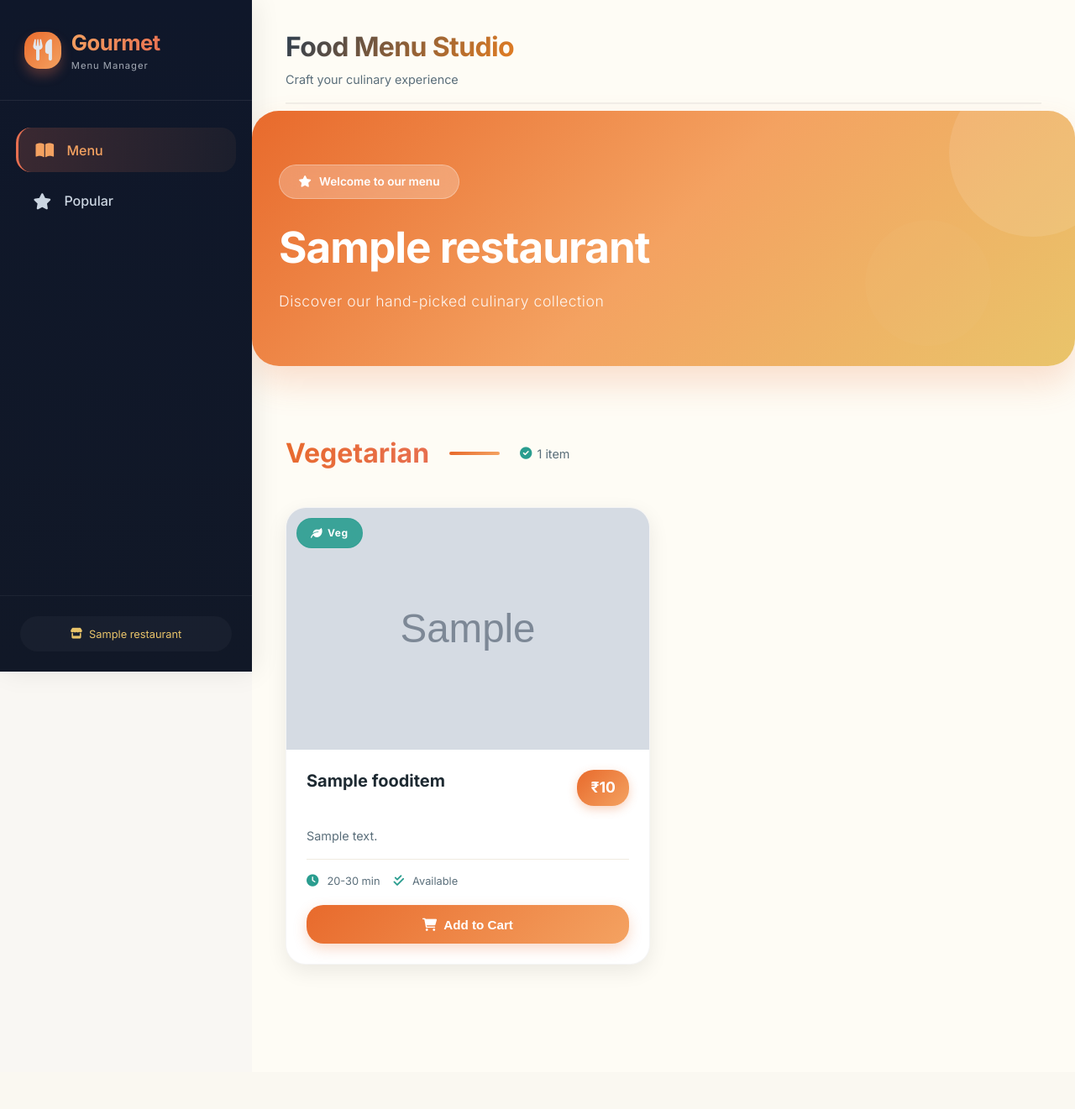
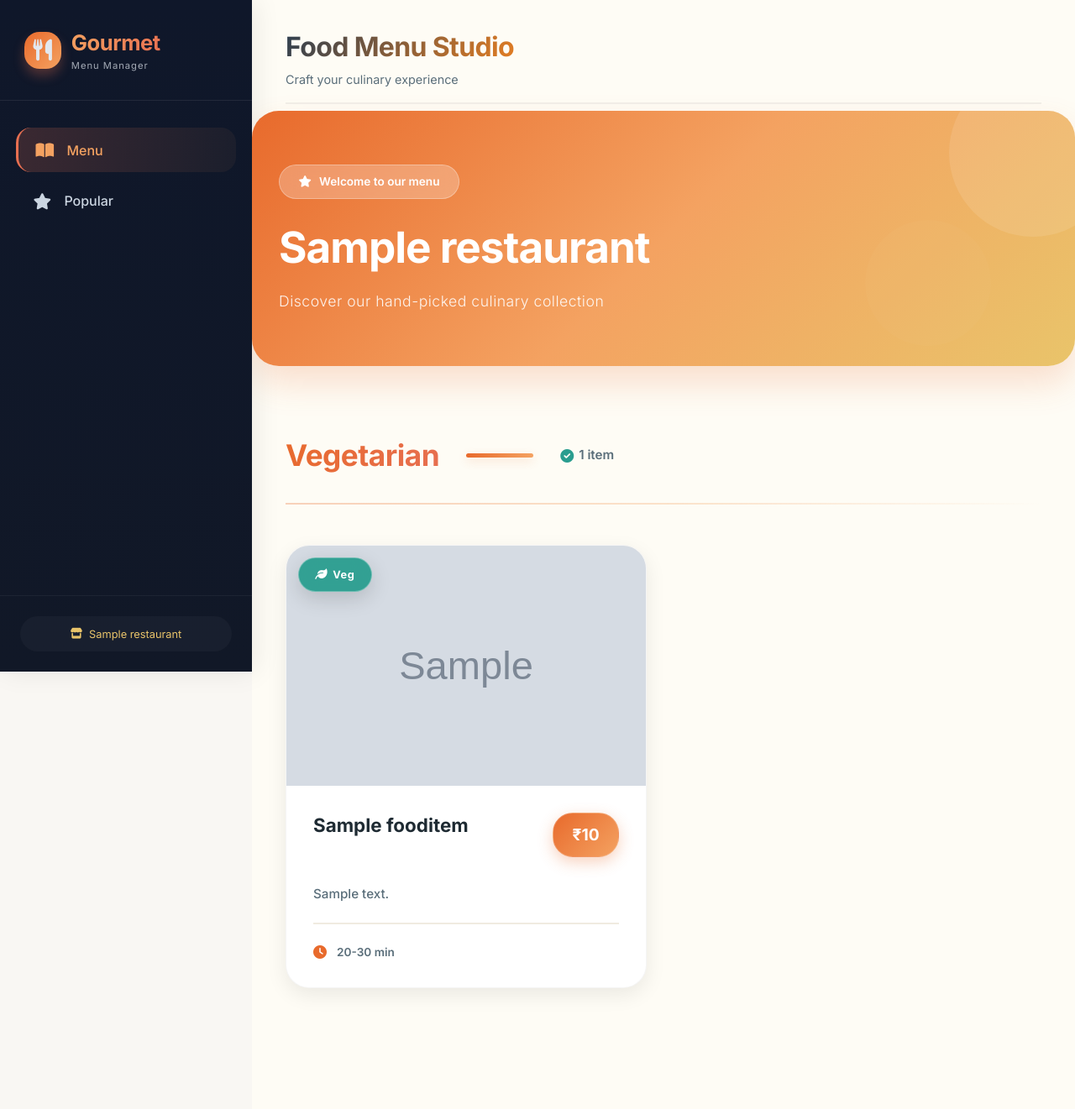
Before and after one commit to ShreyasKudahalli/FoodMenu, a Django app: a page that uses templates/Home/customer-menu.html in a window 1280 px wide. Shown: the whole page at 84% size. Before the commit the page ends 1148 px from the top, so only its background shows below. Run offline with Django 4.2, Linux system fonts and the light colour scheme; tables that the repository leaves empty hold one stand-in row (values such as "Sample post"); grey boxes marked "Sample" are stand-in pictures.

```diff
--- a/static/css/style.css
+++ b/static/css/style.css
@@ -706,7 +706,7 @@ body {
 
 /* Category Section */
 .menu-category-section {
-    margin-bottom: 4rem;
+    margin-bottom: 5rem;
     animation: fadeInUp 0.6s ease-out;
 }
 
@@ -722,79 +722,117 @@ body {
 }
 
 .category-header {
-    margin-bottom: 2.5rem;
+    margin-bottom: 3rem;
     display: flex;
     align-items: center;
     justify-content: space-between;
+    position: relative;
+    padding-bottom: 2rem;
+}
+
+.category-header::after {
+    content: '';
+    position: absolute;
+    bottom: 0;
+    left: 0;
+    right: 0;
+    height: 2px;
+    background: linear-gradient(90deg, #E86A2C, #F4A261, transparent);
+    opacity: 0.3;
 }
 
 .category-header-content {
     display: flex;
     align-items: center;
-    gap: 1.5rem;
+    gap: 2rem;
 }
 
 .category-name {
-    font-size: 2rem;
-    font-weight: 700;
+    font-size: 2.2rem;
+    font-weight: 800;
     background: linear-gradient(120deg, #E86A2C, #E76F51);
     -webkit-background-clip: text;
     background-clip: text;
     color: transparent;
     margin: 0;
+    letter-spacing: -0.5px;
 }
 
 .category-divider {
-    width: 60px;
-    height: 4px;
+    width: 80px;
+    height: 5px;
     background: linear-gradient(90deg, #E86A2C, #F4A261);
     border-radius: 10px;
+    box-shadow: 0 4px 12px rgba(232, 106, 44, 0.2);
 }
 
 .category-count {
-    font-size: 0.9rem;
+    font-size: 0.95rem;
     color: #5A6E7A;
     display: flex;
     align-items: center;
     gap: 6px;
     margin: 0;
+    font-weight: 600;
 }
 
 .category-count i {
     color: #2A9D8F;
+    font-size: 1rem;
 }
 
 /* Food Items Grid */
 .category-items-grid {
     display: grid;
-    grid-template-columns: repeat(auto-fill, minmax(280px, 1fr));
-    gap: 2rem;
+    grid-template-columns: repeat(auto-fill, minmax(300px, 1fr));
+    gap: 2.5rem;
 }
 
 /* Premium Food Card */
 .premium-food-card {
     background: white;
-    border-radius: 24px;
+    border-radius: 28px;
     overflow: hidden;
     box-shadow: 0 8px 24px rgba(0, 0, 0, 0.08);
-    transition: all 0.3s cubic-bezier(0.2, 0, 0, 1);
+    transition: all 0.4s cubic-bezier(0.2, 0, 0, 1);
     border: 1px solid rgba(0, 0, 0, 0.04);
     display: flex;
     flex-direction: column;
     position: relative;
 }
 
+.premium-food-card::before {
+    content: '';
+    position: absolute;
+    top: 0;
+    left: 0;
+    right: 0;
+    height: 4px;
+    background: linear-gradient(90deg, #E86A2C, #F4A261, #E9C46A);
+    opacity: 0;
+    transition: opacity 0.3s ease;
+    z-index: 10;
+}
+
+.premium-food-card:hover::before {
+    opacity: 1;
+}
+
 .premium-food-card:hover {
-    transform: translateY(-12px);
-    box-shadow: 0 20px 40px rgba(0, 0, 0, 0.15);
+    transform: translateY(-16px);
+    box-shadow: 0 24px 48px rgba(232, 106, 44, 0.15);
 }
 
 .premium-food-card:hover .card-image-wrapper img {
-    transform: scale(1.08);
+    transform: scale(1.12);
 }
 
 .premium-food-card:hover .card-overlay {
-    opacity: 0.05;
+    opacity: 0.08;
+}
+
+.premium-food-card:hover .item-name {
+    color: #E86A2C;
 }
 
 /* Card Image Container */
@@ -825,59 +863,60 @@ body {
     background: rgba(0, 0, 0, 0.15);
     opacity: 0;
     transition: opacity 0.3s ease;
+    z-index: 2;
 }
 
-/* Category Tags */
+/* Category Tags with Enhanced Styling */
 .category-tag {
     position: absolute;
-    top: 12px;
-    left: 12px;
+    top: 14px;
+    left: 14px;
     z-index: 3;
+    display: flex;
+    gap: 8px;
 }
 
 .veg-badge, .nonveg-badge, .beverage-badge, .dessert-badge {
     display: inline-flex;
     align-items: center;
     gap: 6px;
-    padding: 0.5rem 1rem;
-    border-radius: 20px;
-    font-size: 0.75rem;
+    padding: 0.6rem 1.2rem;
+    border-radius: 25px;
+    font-size: 0.8rem;
     font-weight: 700;
-    letter-spacing: 0.5px;
-    backdrop-filter: blur(10px);
+    letter-spacing: 0.6px;
+    backdrop-filter: blur(12px);
+    box-shadow: 0 8px 24px rgba(0, 0, 0, 0.15);
+    border: 1px solid rgba(255, 255, 255, 0.3);
 }
 
 .veg-badge {
-    background: rgba(42, 157, 143, 0.9);
+    background: rgba(42, 157, 143, 0.95);
     color: white;
-    border: 1px solid rgba(42, 157, 143, 0.5);
 }
 
 .nonveg-badge {
-    background: rgba(231, 111, 81, 0.9);
+    background: rgba(231, 111, 81, 0.95);
     color: white;
-    border: 1px solid rgba(231, 111, 81, 0.5);
 }
 
 .beverage-badge {
-    background: rgba(42, 107, 191, 0.9);
+    background: rgba(42, 107, 191, 0.95);
     color: white;
-    border: 1px solid rgba(42, 107, 191, 0.5);
 }
 
 .dessert-badge {
-    background: rgba(233, 196, 106, 0.9);
+    background: rgba(233, 196, 106, 0.95);
     color: white;
-    border: 1px solid rgba(233, 196, 106, 0.5);
 }
 
 .veg-badge i, .nonveg-badge i, .beverage-badge i, .dessert-badge i {
-    font-size: 0.85rem;
+    font-size: 0.9rem;
 }
 
-/* Card Body */
+/* Card Body - Enhanced */
 .card-body {
-    padding: 1.5rem;
+    padding: 2rem;
     display: flex;
     flex-direction: column;
     flex-grow: 1;
@@ -887,87 +926,62 @@ body {
     display: flex;
     justify-content: space-between;
     align-items: flex-start;
-    gap: 1rem;
-    margin-bottom: 0.8rem;
+    gap: 1.2rem;
+    margin-bottom: 1.2rem;
 }
 
 .item-name {
-    font-size: 1.25rem;
+    font-size: 1.4rem;
     font-weight: 700;
     color: #1E2A32;
     margin: 0;
     line-height: 1.3;
     flex-grow: 1;
+    transition: color 0.3s ease;
 }
 
 .price-badge {
     background: linear-gradient(135deg, #E86A2C, #F4A261);
     color: white;
-    padding: 0.5rem 1rem;
-    border-radius: 20px;
-    font-weight: 700;
-    font-size: 1.1rem;
+    padding: 0.7rem 1.4rem;
+    border-radius: 24px;
+    font-weight: 800;
+    font-size: 1.2rem;
     white-space: nowrap;
-    box-shadow: 0 4px 12px rgba(232, 106, 44, 0.3);
+    box-shadow: 0 6px 18px rgba(232, 106, 44, 0.3);
+    border: 1px solid rgba(255, 255, 255, 0.2);
+    min-width: fit-content;
 }
 
 .item-description {
     color: #5A6E7A;
-    font-size: 0.9rem;
-    line-height: 1.5;
-    margin: 0.8rem 0 1rem 0;
+    font-size: 0.95rem;
+    line-height: 1.6;
+    margin: 0.8rem 0 1.4rem 0;
     flex-grow: 1;
+    font-weight: 500;
 }
 
 /* Card Meta Footer */
 .card-meta-footer {
     display: flex;
-    gap: 1rem;
-    margin-bottom: 1.2rem;
-    padding-top: 1rem;
-    border-top: 1px solid #F0EBE0;
+    gap: 1.2rem;
+    padding-top: 1.4rem;
+    border-top: 2px solid #F0EBE0;
 }
 
 .meta-item {
     display: flex;
     align-items: center;
-    gap: 6px;
-    font-size: 0.8rem;
+    gap: 8px;
+    font-size: 0.85rem;
     color: #5A6E7A;
+    font-weight: 600;
 }
 
 .meta-item i {
-    color: #2A9D8F;
-    font-size: 0.9rem;
-}
-
-/* Add to Cart Button */
-.add-to-cart-btn {
-    background: linear-gradient(135deg, #E86A2C, #F4A261);
-    color: white;
-    border: none;
-    padding: 0.9rem 1.2rem;
-    border-radius: 20px;
-    font-weight: 600;
-    font-size: 0.95rem;
-    cursor: pointer;
-    transition: all 0.3s ease;
-    display: flex;
-    align-items: center;
-    justify-content: center;
-    gap: 8px;
-    box-shadow: 0 6px 16px rgba(232, 106, 44, 0.25);
-    width: 100%;
-}
-
-.add-to-cart-btn:hover {
-    transform: translateY(-2px);
-    box-shadow: 0 10px 24px rgba(232, 106, 44, 0.35);
-    filter: brightness(1.05);
-}
-
-.add-to-cart-btn:active {
-    transform: translateY(0);
+    color: #E86A2C;
+    font-size: 1rem;
 }
 
 /* Empty Menu State */
--- a/templates/Home/customer-menu.html
+++ b/templates/Home/customer-menu.html
@@ -77,16 +77,7 @@
                             <i class="fas fa-clock"></i>
                             <span>20-30 min</span>
                         </div>
-                        <div class="meta-item">
-                            <i class="fas fa-check-double"></i>
-                            <span>Available</span>
-                        </div>
                     </div>
-
-                    <!-- CTA Button -->
-                    <button class="add-to-cart-btn">
-                        <i class="fas fa-shopping-cart"></i> Add to Cart
-                    </button>
                 </div>
             </div>
             {% endfor %}
```
Also changed, not shown: other parts of static/css/style.css (+46 -19 lines).
